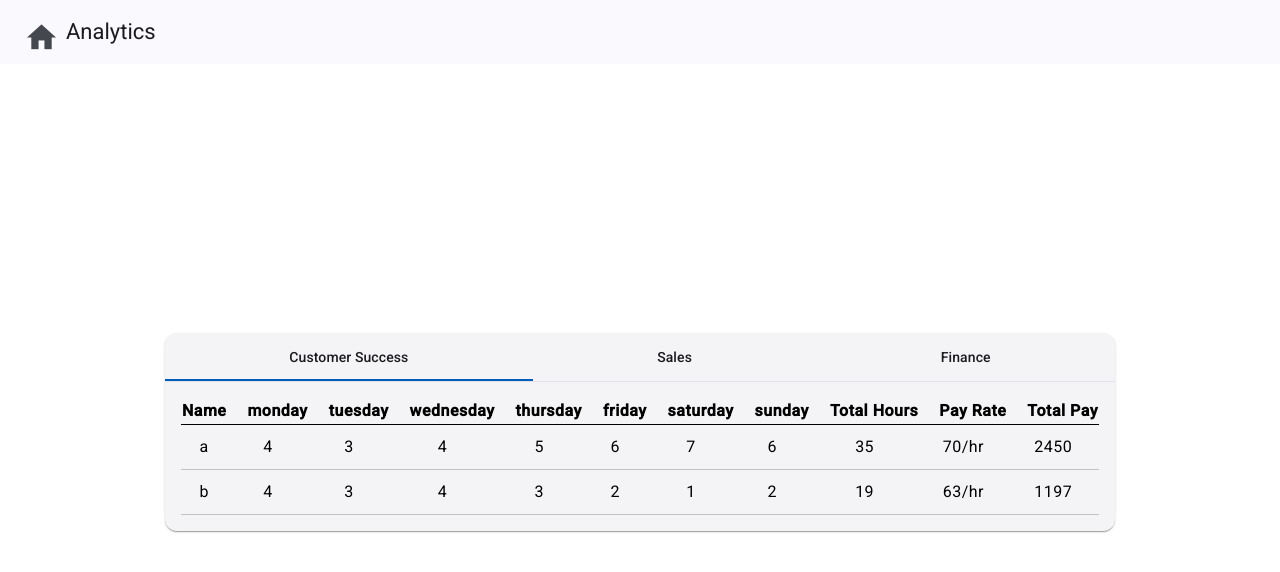
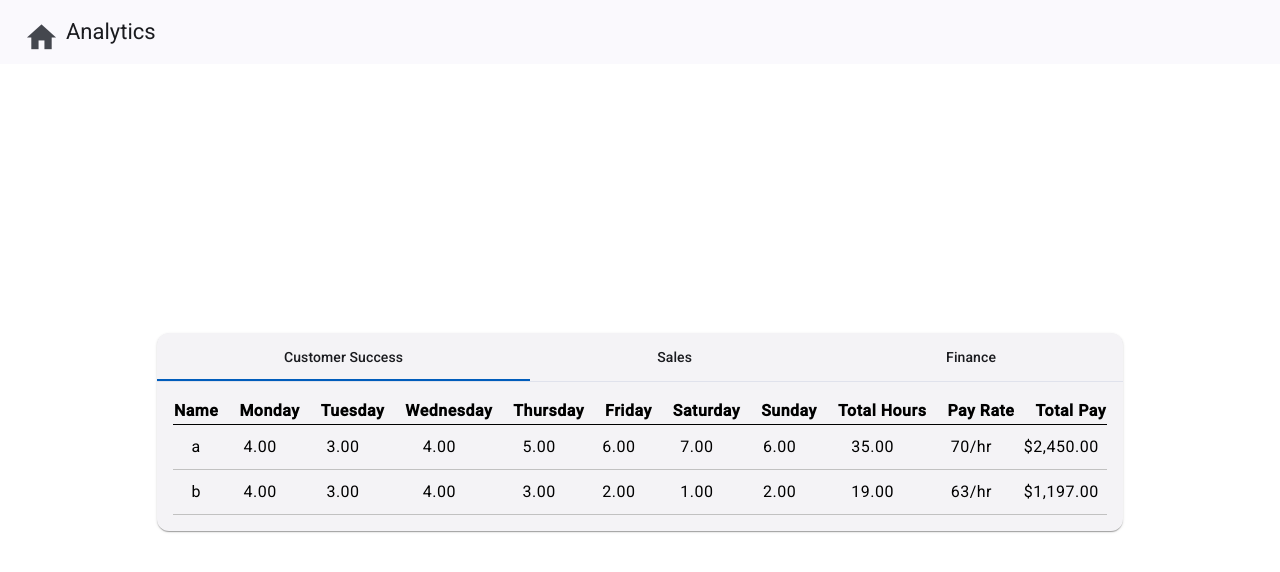
Before and after one commit to Jthapata/hr-timesheet, an Angular app: page /analytics in a window 1280 px wide. Shown: the top 572 px of the page. Built offline with nearby package versions, Linux system fonts and the light colour scheme.

Commit message:
unit 10 done

```diff
--- a/src/app/components/analytics-table/analytics-table.component.html
+++ b/src/app/components/analytics-table/analytics-table.component.html
@@ -2,7 +2,7 @@
     <table>
         <thead>
             <th>Name</th>
-            <th *ngFor="let day of weekdays">{{day}}</th>
+            <th *ngFor="let day of weekdays">{{day | titlecase}}</th>
             <th>Total Hours</th>
             <th>Pay Rate</th>
             <th>Total Pay</th>
@@ -11,10 +11,10 @@
         <tbody>
             <tr *ngFor="let employee of employees; let i = index">
                 <td>{{employee.name}}</td>
-                <td *ngFor="let day of weekdays">{{employee[day]}}</td>
-                <td class="total-cell">{{getTotalHours(employee)}}</td>
+                <td *ngFor="let day of weekdays">{{employee[day] | number: '1.2-2'}}</td>
+                <td class="total-cell">{{getTotalHours(employee) | number: '1.2-2'}}</td>
                 <td>{{employee.payRate}}/hr</td>
-                <td>{{employee.payRate * getTotalHours(employee)}}</td>
+                <td>{{employee.payRate * getTotalHours(employee) | currency}}</td>
             </tr>
         </tbody>
     </table>
--- a/src/app/components/timesheet/timesheet.component.html
+++ b/src/app/components/timesheet/timesheet.component.html
@@ -17,7 +17,7 @@
             <table>
                 <thead>
                     <th>Name</th>
-                    <th *ngFor="let day of weekdays">{{day}}</th>
+                    <th *ngFor="let day of weekdays">{{day | titlecase}}</th>
                     <th>Total Hours</th>
                     <th></th>
                 </thead>
```
